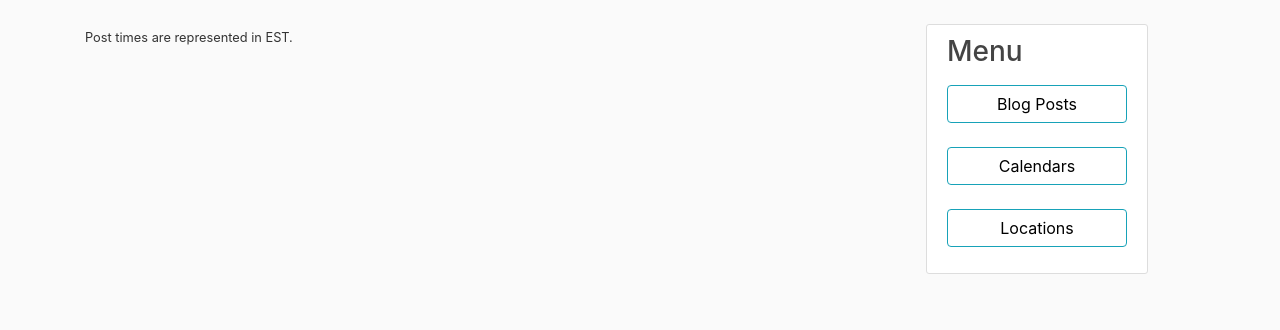
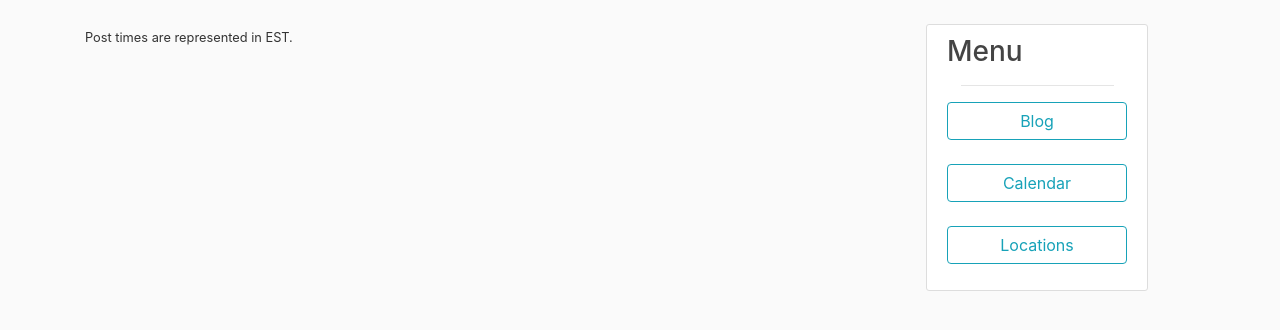
Before and after one commit to KyleReeceV/425project, a Flask app: page /blog in a window 1280 px wide. Shown: the part 56-386 px from the top of the page. Run offline with Flask 2, Linux system fonts and the light colour scheme; data that the repository does not hold is empty; parts of the project's set-up code (start-up, migrations or seed data) failed here and were passed over; some libraries are stand-ins or nearby versions.

Commit message:
layout adjustments

```diff
--- a/flaskapp/flaskapp/templates/layout.html
+++ b/flaskapp/flaskapp/templates/layout.html
@@ -58,11 +58,12 @@
                     <div class="col-md-3 ml-5 pl-5">
                         <div class="content-section">
                         <h3>Menu</h3>
+                        <hr width="85%" />
                             <p class='text-muted'>
                                 <ul class="list-group">
-                                    <button class="btn btn-outline-info"><a class="nc" href="{{ url_for('main.blog')}}">Blog Posts</button><br />
-                                    <button class="btn btn-outline-info"><a class="nc" href="{{ url_for('main.event_calendar')}}">Calendars</button><br />
-                                    <button class="btn btn-outline-info"><a class="nc" href="{{ url_for('main.locations')}}">Locations</button>
+                                    <a class="nc" href="{{ url_for('main.blog')}}"><button class="btn btn-outline-info" style="width: 180px;">Blog</button></a><br />
+                                    <a class="nc" href="{{ url_for('main.event_calendar')}}"><button class="btn btn-outline-info" style="width: 180px;">Calendar</button></a><br />
+                                    <a class="nc" href="{{ url_for('main.locations')}}"><button class="btn btn-outline-info" style="width: 180px;">Locations</button></a>
                                 </ul>
                             </p>
                         </div>
```
